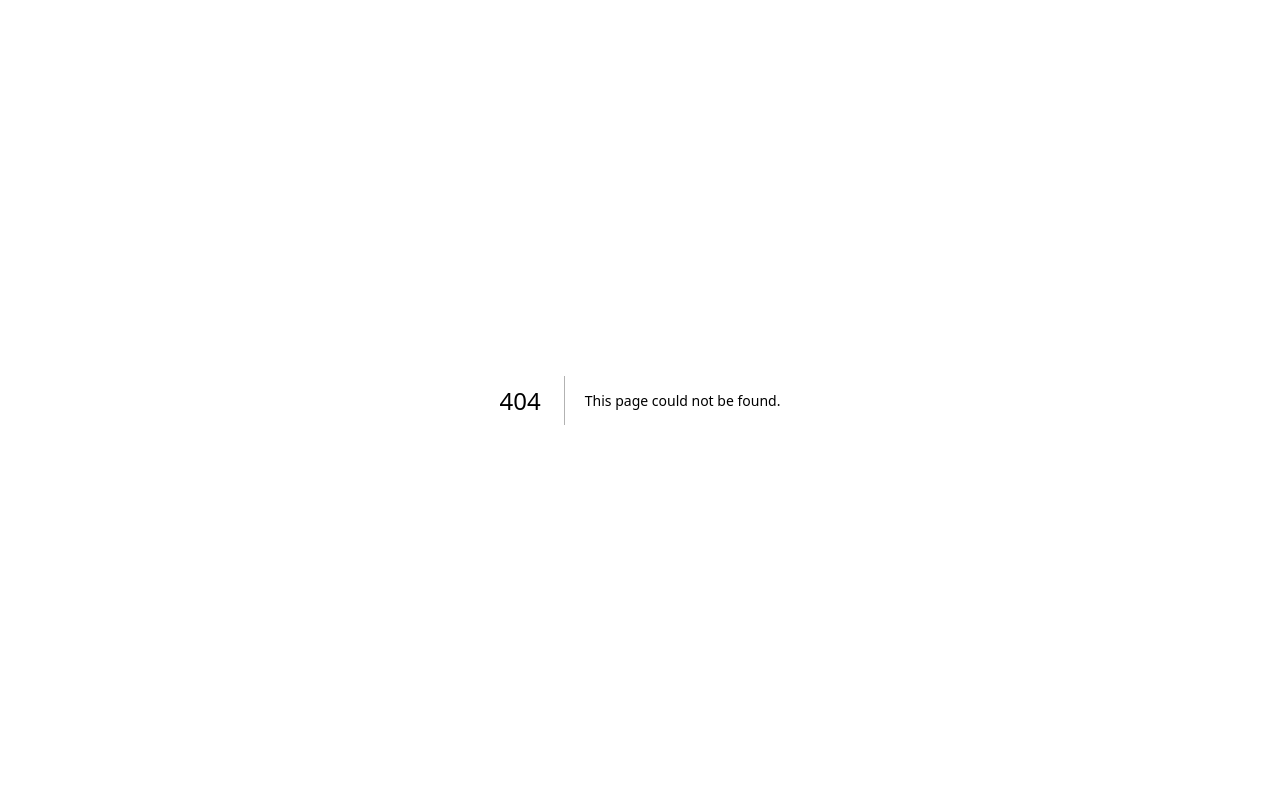
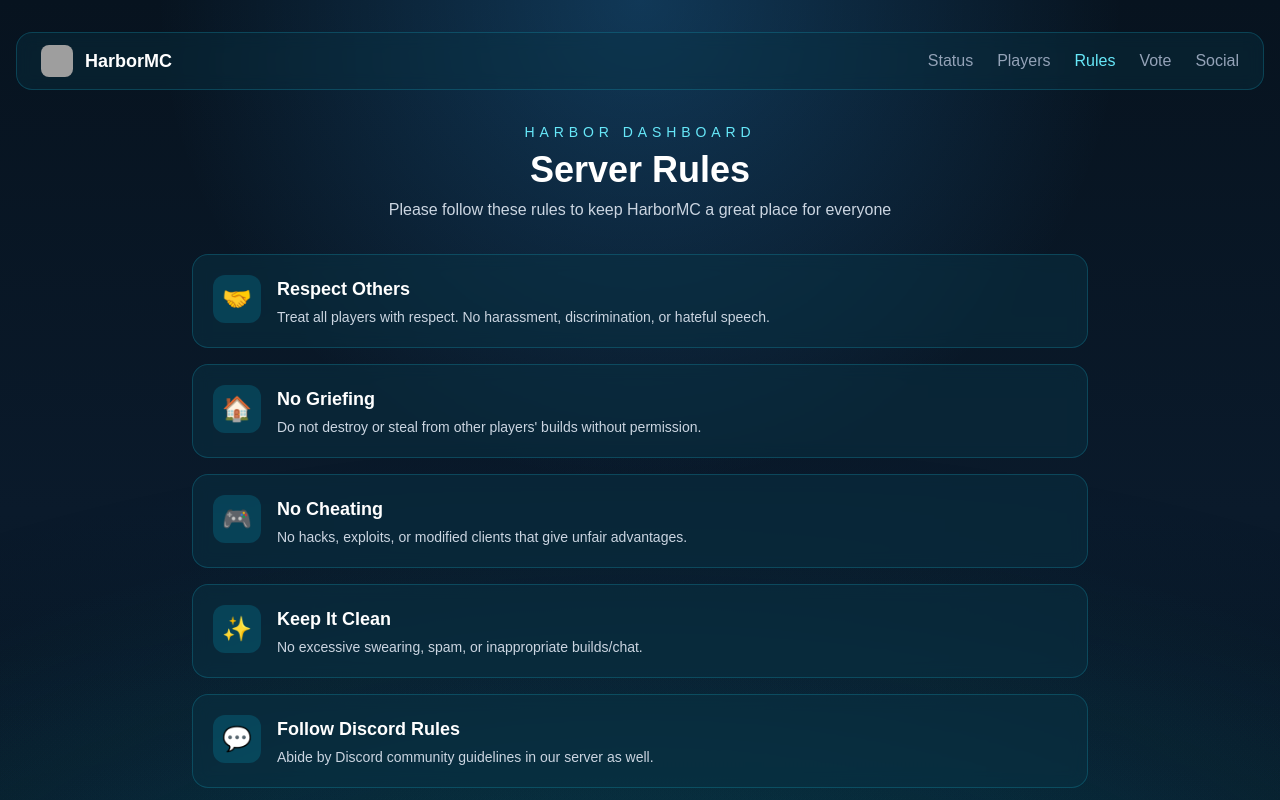
Before and after one commit to VideoHarbor2115/harbor-dashboard, a Next.js app: page /rules in a window 1280 px wide. Before the commit this address had no page. Shown: the top 800 px of the page. Built offline with nearby package versions, Linux system fonts and the light colour scheme; grey boxes are pictures that could not be loaded.

Commit message:
Add Rules page and fix ESLint error

```diff
--- a/src/app/page.tsx
+++ b/src/app/page.tsx
@@ -22,6 +22,7 @@ export default async function Home() {
         <div className="flex gap-6">
           <Link href="/" className="text-cyan-300 transition hover:text-cyan-100">Status</Link>
           <Link href="/players" className="text-slate-400 transition hover:text-cyan-300">Players</Link>
+          <Link href="/rules" className="text-slate-400 transition hover:text-cyan-300">Rules</Link>
           <Link href="/vote" className="text-slate-400 transition hover:text-cyan-300">Vote</Link>
           <Link href="/social" className="text-slate-400 transition hover:text-cyan-300">Social</Link>
         </div>
--- a/src/app/players/page.tsx
+++ b/src/app/players/page.tsx
@@ -54,6 +54,7 @@ export default function PlayersPage() {
         <div className="flex gap-6">
           <Link href="/" className="text-slate-400 transition hover:text-cyan-300">Status</Link>
           <Link href="/players" className="text-cyan-300 transition hover:text-cyan-100">Players</Link>
+          <Link href="/rules" className="text-slate-400 transition hover:text-cyan-300">Rules</Link>
           <Link href="/vote" className="text-slate-400 transition hover:text-cyan-300">Vote</Link>
           <Link href="/social" className="text-slate-400 transition hover:text-cyan-300">Social</Link>
         </div>
@@ -105,7 +106,7 @@ export default function PlayersPage() {
               </svg>
             </div>
             <p className="mt-4 text-lg text-slate-300">No players online</p>
-            <p className="mt-1 text-sm text-slate-500">Check back later to see who's playing</p>
+            <p className="mt-1 text-sm text-slate-500">Check back later to see who is playing</p>
           </div>
         )}
 
--- /dev/null
+++ b/src/app/rules/page.tsx
@@ -0,0 +1,91 @@
+'use client';
+
+import Link from 'next/link';
+
+export default function Rules() {
+  const rules = [
+    {
+      title: "Respect Others",
+      description: "Treat all players with respect. No harassment, discrimination, or hateful speech.",
+      icon: "🤝"
+    },
+    {
+      title: "No Griefing",
+      description: "Do not destroy or steal from other players' builds without permission.",
+      icon: "🏠"
+    },
+    {
+      title: "No Cheating",
+      description: "No hacks, exploits, or modified clients that give unfair advantages.",
+      icon: "🎮"
+    },
+    {
+      title: "Keep It Clean",
+      description: "No excessive swearing, spam, or inappropriate builds/chat.",
+      icon: "✨"
+    },
+    {
+      title: "Follow Discord Rules",
+      description: "Abide by Discord community guidelines in our server as well.",
+      icon: "💬"
+    },
+    {
+      title: "Have Fun!",
+      description: "Enjoy your time at HarborMC and make new friends.",
+      icon: "⚓"
+    }
+  ];
+
+  return (
+    <main className="relative min-h-screen overflow-hidden px-4 py-8 text-slate-100">
+      {/* Sea background animations */}
+      <div className="sea-bg pointer-events-none absolute inset-0 -z-10" />
+
+      {/* Navigation */}
+      <nav className="mb-8 flex items-center justify-between rounded-2xl border border-cyan-400/20 bg-cyan-950/40 px-6 py-3 backdrop-blur">
+        <div className="flex items-center gap-3">
+          <img src="/logo.png" alt="HarborMC" className="h-8 w-8 rounded-lg" />
+          <span className="text-lg font-bold text-white">HarborMC</span>
+        </div>
+        <div className="flex gap-6">
+          <Link href="/" className="text-slate-400 transition hover:text-cyan-300">Status</Link>
+          <Link href="/players" className="text-slate-400 transition hover:text-cyan-300">Players</Link>
+          <Link href="/rules" className="text-cyan-300 transition hover:text-cyan-100">Rules</Link>
+          <Link href="/vote" className="text-slate-400 transition hover:text-cyan-300">Vote</Link>
+          <Link href="/social" className="text-slate-400 transition hover:text-cyan-300">Social</Link>
+        </div>
+      </nav>
+
+      <div className="mx-auto max-w-4xl">
+        <div className="mb-8 text-center">
+          <p className="text-sm uppercase tracking-[0.35em] text-cyan-300">Harbor Dashboard</p>
+          <h1 className="mt-2 text-4xl font-bold text-white">Server Rules</h1>
+          <p className="mt-2 text-slate-300">Please follow these rules to keep HarborMC a great place for everyone</p>
+        </div>
+
+        <div className="grid gap-4">
+          {rules.map((rule, index) => (
+            <div
+              key={index}
+              className="flex items-start gap-4 rounded-2xl border border-cyan-400/20 bg-cyan-950/50 p-5 backdrop-blur"
+            >
+              <div className="flex h-12 w-12 shrink-0 items-center justify-center rounded-xl bg-cyan-500/20 text-2xl">
+                {rule.icon}
+              </div>
+              <div>
+                <h2 className="text-lg font-semibold text-white">{rule.title}</h2>
+                <p className="mt-1 text-sm text-slate-300">{rule.description}</p>
+              </div>
+            </div>
+          ))}
+        </div>
+
+        <div className="mt-8 rounded-2xl border border-amber-400/30 bg-amber-900/20 p-5">
+          <p className="text-center text-sm text-amber-200">
+            ⚠️ Violating these rules may result in warnings, kicks, or bans at moderator discretion.
+          </p>
+        </div>
+      </div>
+    </main>
+  );
+}
--- a/src/app/social/page.tsx
+++ b/src/app/social/page.tsx
@@ -17,6 +17,7 @@ export default function Social() {
         <div className="flex gap-6">
           <Link href="/" className="text-slate-400 transition hover:text-cyan-300">Status</Link>
           <Link href="/players" className="text-slate-400 transition hover:text-cyan-300">Players</Link>
+          <Link href="/rules" className="text-slate-400 transition hover:text-cyan-300">Rules</Link>
           <Link href="/vote" className="text-slate-400 transition hover:text-cyan-300">Vote</Link>
           <Link href="/social" className="text-cyan-300 transition hover:text-cyan-100">Social</Link>
         </div>
--- a/src/app/vote/page.tsx
+++ b/src/app/vote/page.tsx
@@ -17,6 +17,7 @@ export default function Vote() {
         <div className="flex gap-6">
           <Link href="/" className="text-slate-400 transition hover:text-cyan-300">Status</Link>
           <Link href="/players" className="text-slate-400 transition hover:text-cyan-300">Players</Link>
+          <Link href="/rules" className="text-slate-400 transition hover:text-cyan-300">Rules</Link>
           <Link href="/vote" className="text-cyan-300 transition hover:text-cyan-100">Vote</Link>
           <Link href="/social" className="text-slate-400 transition hover:text-cyan-300">Social</Link>
         </div>
```
